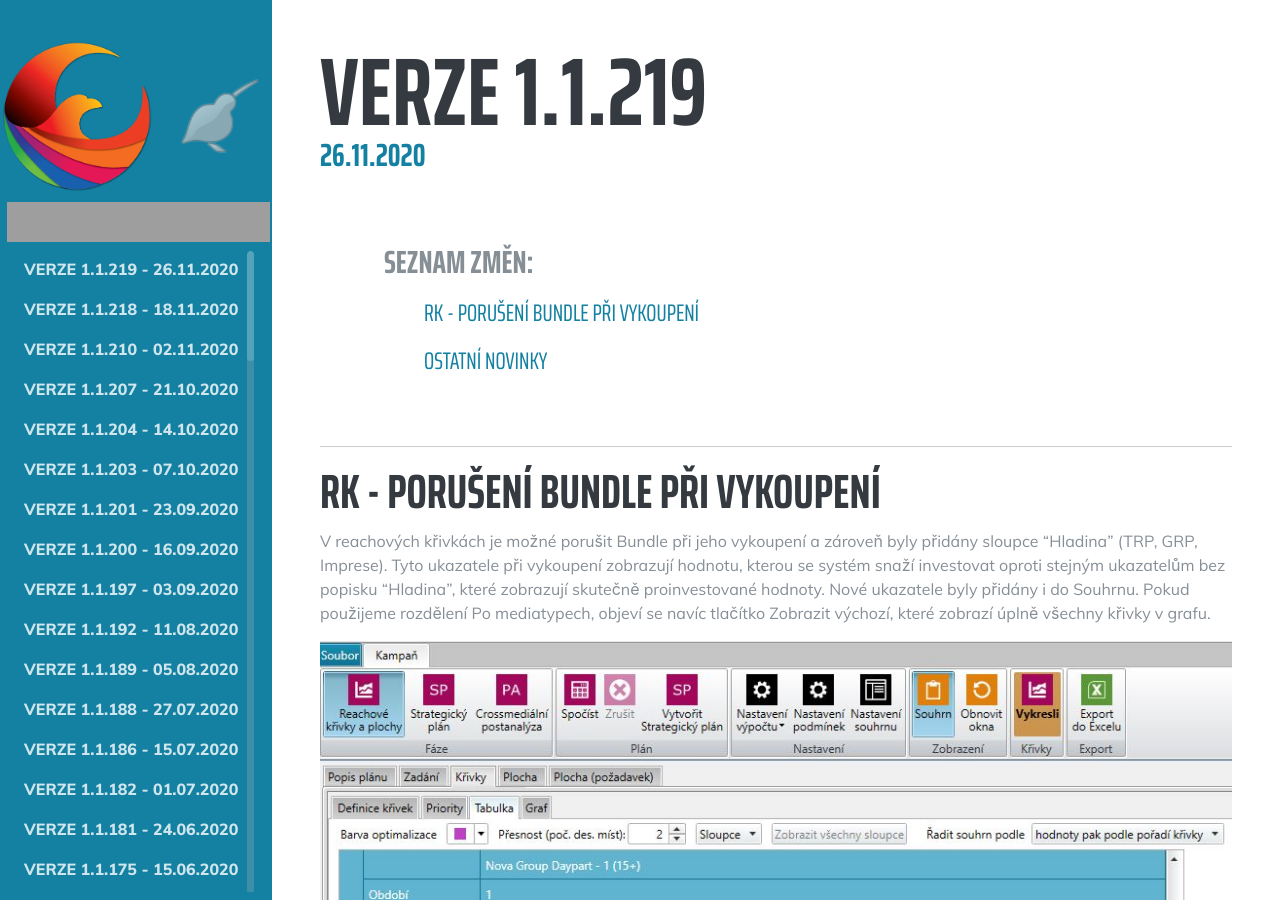
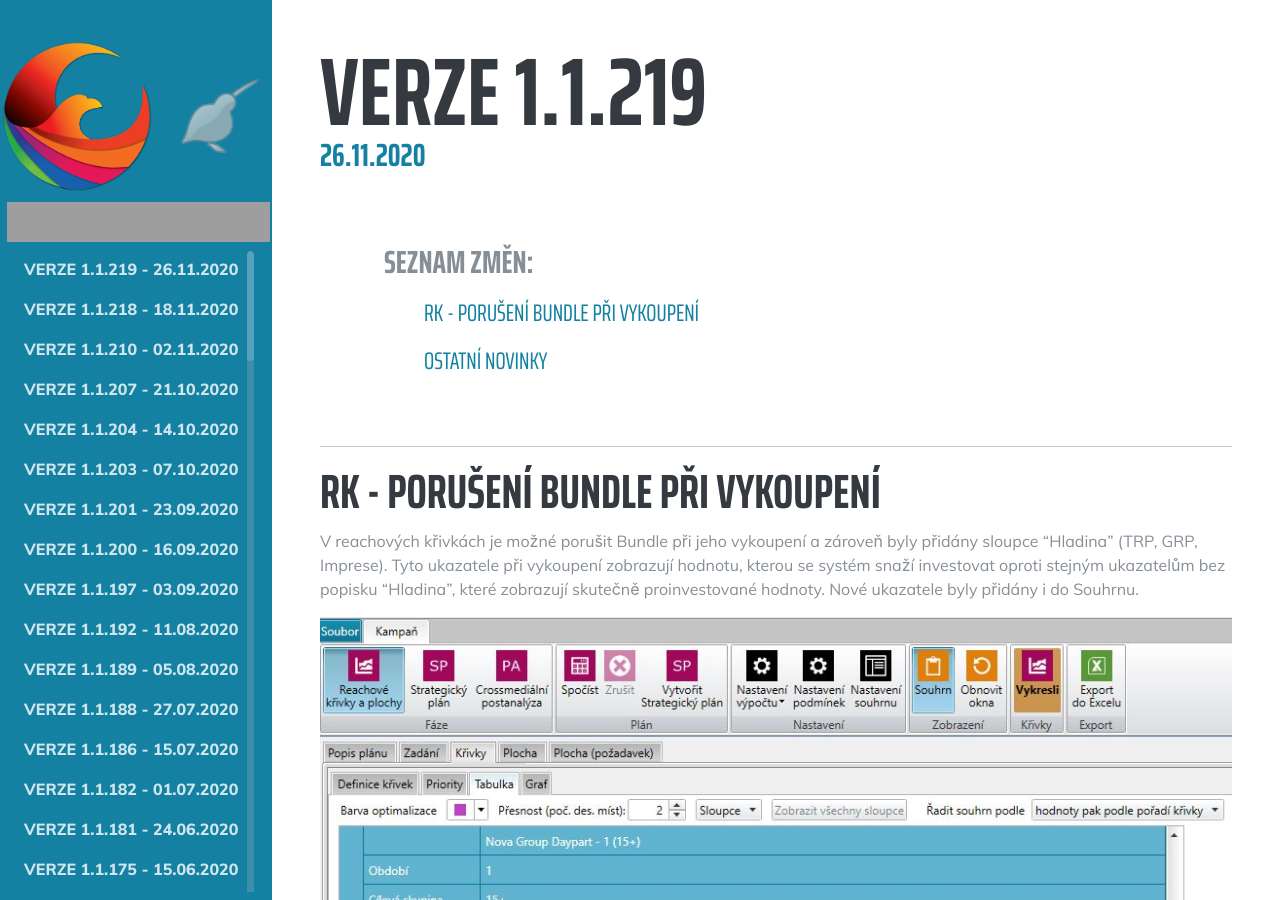
Before and after one commit to benesrichard/news-web2, a Jekyll site: the page built from _posts/2020-11-26-1.1.219.md, in a window 1280 px wide and 900 px high, cut to the strip 0-900 px from the top of the window. Built offline with Jekyll 4.4.1, drawn with Linux system fonts in a browser that asks for light colours; some web fonts are replaced; grey boxes are pictures that could not be loaded.

Commit message:
Update 2020-11-26-1.1.219.md

```diff
--- a/_posts/2020-11-26-1.1.219.md
+++ b/_posts/2020-11-26-1.1.219.md
@@ -6,7 +6,6 @@ layout: fenix
 V reachových křivkách je možné porušit Bundle při jeho vykoupení a zároveň byly přidány sloupce "Hladina" (TRP, GRP, Imprese).
 Tyto ukazatele při vykoupení zobrazují hodnotu, kterou se systém snaží investovat oproti stejným ukazatelům bez popisku "Hladina", které zobrazují skutečně proinvestované hodnoty.
 Nové ukazatele byly přidány i do Souhrnu.
-Pokud použijeme rozdělení Po mediatypech, objeví se navíc tlačítko Zobrazit výchozí, které zobrazí úplně všechny křivky v grafu.
 ![poruseniBundle]({{site.url}}/data/vykoupeno.jpg)
 
 
```
